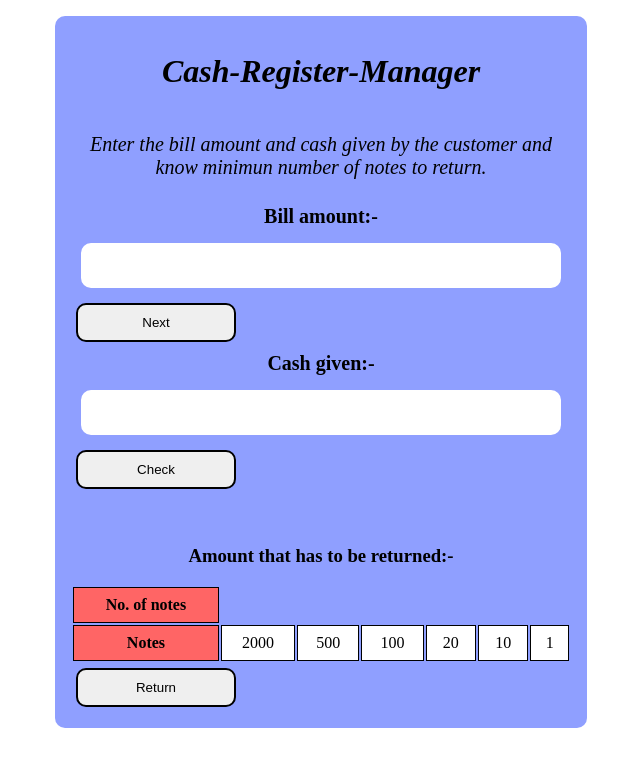
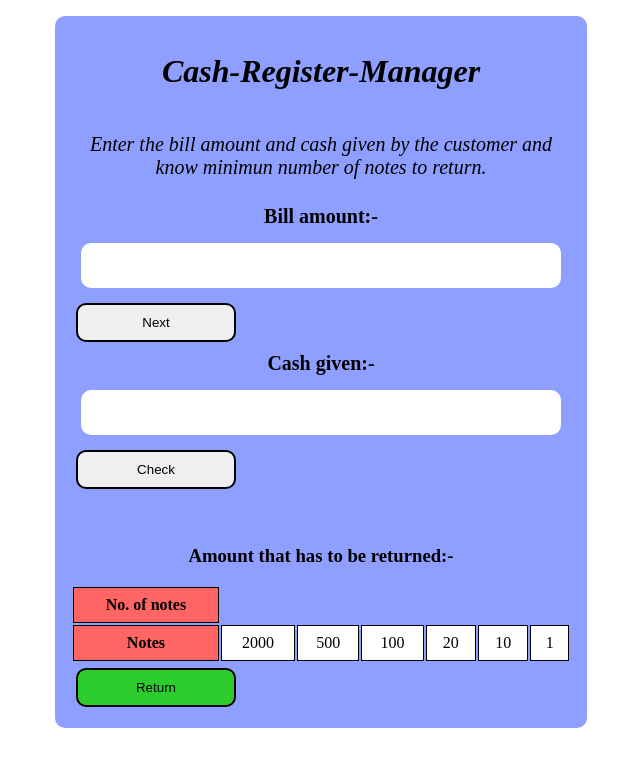
Before and after one commit to jha19mayank/Cash-manager, a plain HTML site: page index.html in a window 1280 px wide. In both pictures the pointer is over the button "Return". Shown: the whole page, without its empty margins (319-959 px from the left). Drawn offline with Linux system fonts and the light colour scheme; a script that the page names is missing.

Commit message:
💄 added hover effect

```diff
--- a/style.css
+++ b/style.css
@@ -53,3 +53,7 @@ th {
 td {
   background-color: white;
 }
+
+.rtn:hover {
+  background-color: rgb(43, 204, 43);
+}
```
